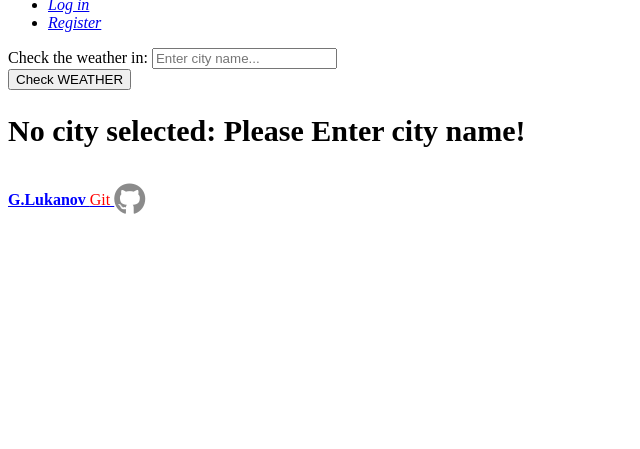
After one commit to GeorgiLukanov87/spearfishing_app, a Django app: page /locations/weather/ in a window 1280 px wide. The commit adds this page. Shown: the part 145-594 px from the top of the page, without its empty margins (0-640 px from the left). Run offline with Django 4.2, Linux system fonts and the light colour scheme; some libraries are stand-ins or nearby versions.

Commit message:
weather section add

```diff
--- a/spearfishing_app/locations/urls.py
+++ b/spearfishing_app/locations/urls.py
@@ -1,7 +1,8 @@
 from django.urls import path
 
-from spearfishing_app.locations.views import locations
+from spearfishing_app.locations.views import locations, weather
 
 urlpatterns = (
     path('', locations, name='locations'),
+    path('weather/', weather, name='weather'),
 )
--- a/spearfishing_app/locations/views.py
+++ b/spearfishing_app/locations/views.py
@@ -6,6 +6,7 @@ from spearfishing_app.locations.forms import SearchLocationForm
 from spearfishing_app.locations.models import Search
 
 import folium
+import requests
 
 
 def locations(request):
@@ -213,3 +214,38 @@ def locations(request):
         'form': form,
     }
     return render(request, 'locations/locations.html', context)
+
+
+def weather(request):
+    api_key = 'e9a97357148479e6439c5ba4333e96ee'
+    current_weather_url = 'https://api.openweathermap.org/data/2.5/weather?q={}&appid={}'
+
+    if request.method == 'POST':
+        city = request.POST['city']
+        if city == '':
+            return render(request, 'locations/weather.html')
+
+        weather_data = fetch_weather_and_forecast(city, api_key, current_weather_url)
+
+        context = {
+            'weather_data': weather_data,
+        }
+
+        return render(request, 'locations/weather.html', context)
+    else:
+        return render(request, 'locations/weather.html')
+
+
+def fetch_weather_and_forecast(city, api_key, current_weather_url):
+    response = requests.get(current_weather_url.format(city, api_key)).json()
+
+    weather_data = {
+        'city': city,
+        'temperature': round(response['main']['temp'] - 273.15, 2),
+        'description': response['weather'][0]['description'],
+        'icon': response['weather'][0]['icon'],
+        'wind': response['wind']['speed'],
+        'clouds': response['clouds']['all'],
+    }
+
+    return weather_data
--- a/templates/locations/locations.html
+++ b/templates/locations/locations.html
@@ -1,6 +1,11 @@
 {% extends 'base.html' %}
 {% block content %}
+    <div>
+        <div class="event-wrapper">
+            <a href="{% url 'weather' %}">Chech Weather Here</a>
+        </div>
 
+    </div>
     <div>
         <h2 class="h2-maps">Top shared locations from our users!</h2>
         <br>
--- /dev/null
+++ b/templates/locations/weather.html
@@ -0,0 +1,36 @@
+{% extends 'base.html' %}
+{% block content %}
+    <form method="post">
+
+        {% csrf_token %}
+        <label for="city">Check the weather in:
+            <input type="text" name="city" placeholder="Enter city name...">
+        </label>
+        <div>
+            <button class="button-edit-profile" type="submit">Check WEATHER</button>
+
+        </div>
+
+    </form>
+    <article id="weather-wrapper">
+
+        {% if weather_data %}
+            <h1>Results:</h1>
+            <div style="display: flex;flex-direction: column;gap:8px;font-size: 22px;border:1px solid black;border-radius: 10%;width: 500px;margin: auto">
+
+            <h1>{{ weather_data.city|upper }}</h1>
+            <h2>Temp: <span style="color: #e15b07"> {{ weather_data.temperature }}°C </span></h2>
+            <h2>Wind: <span style="color: #2839e8"> {{ weather_data.wind }} km/h </span></h2>
+            <h2>{{ weather_data.description }}</h2>
+            <h2>Clouds: {{ weather_data.clouds }}%</h2>
+            <div>
+                <img style="width: 75px" src="https://openweathermap.org/img/w/{{ weather_data.icon }}.png"
+                     alt="{{ weather_data.description }}">
+            </div>
+        {% else %}
+            <h1 style="font-size: 30px">No city selected: Please Enter city name!</h1>
+        {% endif %}
+
+        </div>
+    </article>
+{% endblock %}
--- a/templates/nav.html
+++ b/templates/nav.html
@@ -29,6 +29,12 @@
                         <li class="nav-item">
                             <a href="{% url 'events-list' %}">
                                 <i>Event</i>
+                            </a>
+                        </li>
+
+                        <li class="nav-item">
+                            <a href="{% url 'weather' %}">
+                                <i>Check Weather</i>
                             </a>
                         </li>
 
```
Also changed, not shown: templates/stories/story-list.html (+0 -4 lines), db.sqlite3, media/images/1_prXrAt0.jpg (added), 2 other files.
